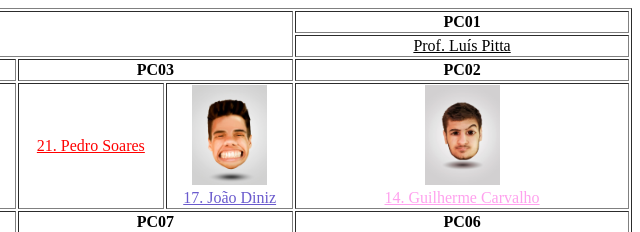
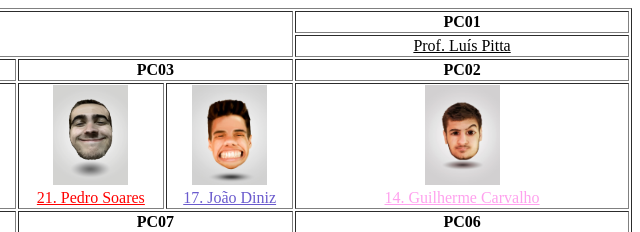
Before and after one commit to joaodiniz/table-pt04, a plain HTML site: page index.html in a window 1280 px wide. Shown: the top 232 px of the page, 640-1280 px from the left. Drawn offline with Linux system fonts and the light colour scheme; grey boxes are pictures that could not be loaded.

Commit message:
versao 2

```diff
--- a/index.html
+++ b/index.html
@@ -45,6 +45,9 @@
 						<u style="color:#95ff4c">2. António Toste</u> <!--Nome do aluno-->
 					</td>
 					<td align="center">
+						<a href="images/pedros.jpg"> <!--Link para imagem com resolução alta-->
+							<img src="images/pedros.jpg" height="100" width="75"><br/> <!--Fotografia tipo passe do aluno-->
+						</a>
 						<u style="color:#ff0000">21. Pedro Soares</u> <!--Nome do aluno-->
 					</td>
 					<td align="center">
```
Also changed, not shown: images/pedros.jpg (added), 2 other files.
